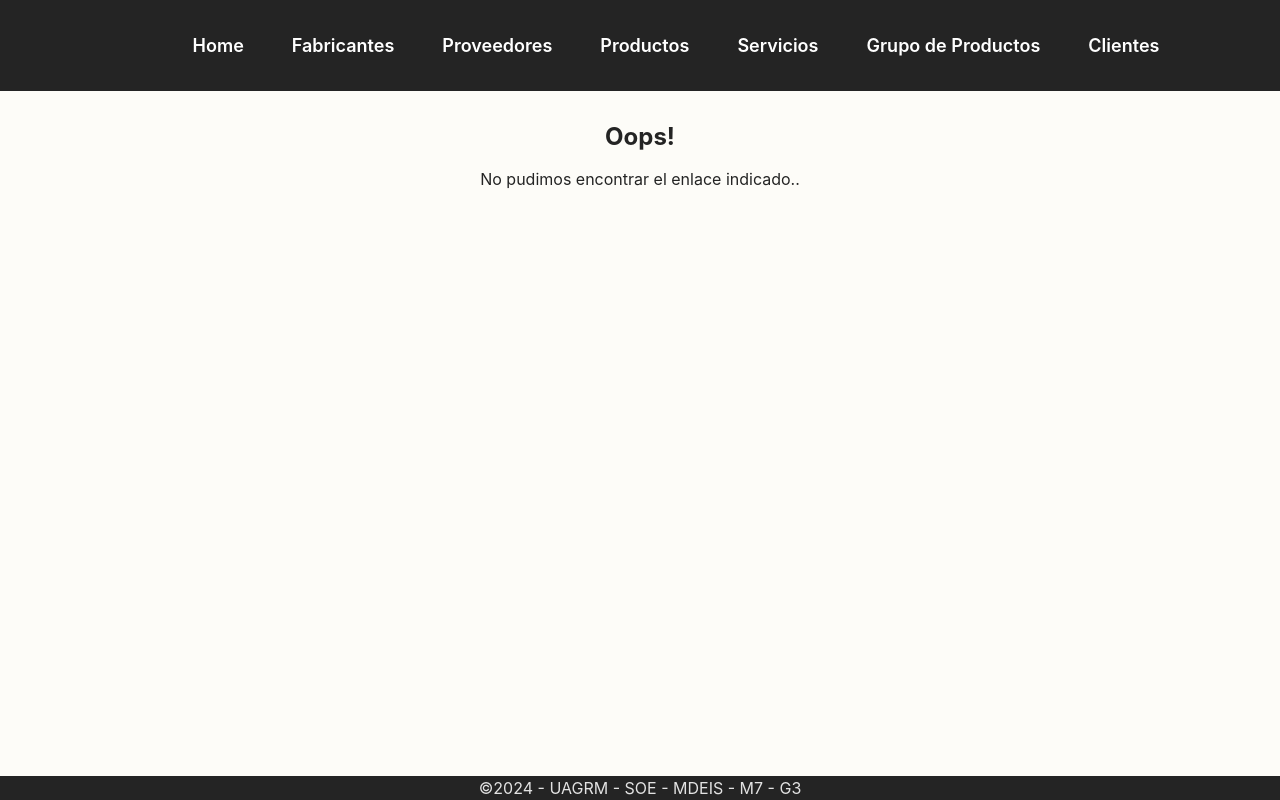
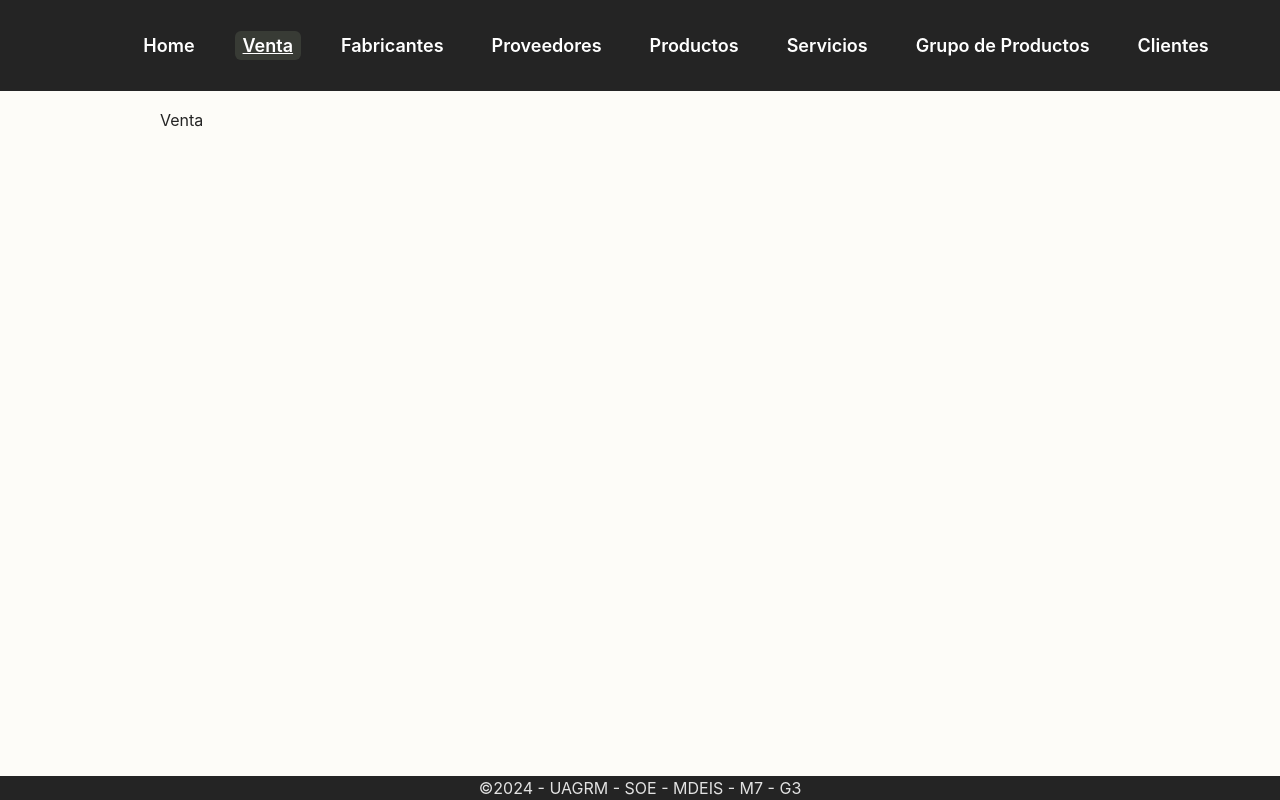
Before and after one commit to gavo/solid-fe, a React (Vite) app: page /venta in a window 1280 px wide. Built offline with nearby package versions, Linux system fonts and the light colour scheme.

Commit message:
VentaPage added

```diff
--- a/src/App.jsx
+++ b/src/App.jsx
@@ -11,6 +11,7 @@ import ServiciosPage from "./pages/ServiciosPage";
 import ClientesPage from "./pages/ClientesPage";
 import ErrorPage from "./pages/ErrorPage";
 import SharedDataProvider from "./contexts/SharedData";
+import VentaPage from "./pages/VentaPage";
 
 function App() {
   return (
@@ -26,6 +27,7 @@ function App() {
             <Route path="/grupo-productos" element={<GrupoProductoPage />} />
             <Route path="/servicios" element={<ServiciosPage />} />
             <Route path="/clientes" element={<ClientesPage />} />
+            <Route path="/venta" element={<VentaPage />} />
             <Route path="*" element={<ErrorPage />} />
           </Routes>
         </div>
--- a/src/components/NavBar.jsx
+++ b/src/components/NavBar.jsx
@@ -7,6 +7,9 @@ const NavBar = () => {
       <ul className="menu">
         <li>
           <NavLink to="/">Home</NavLink>
+        </li>
+        <li>
+          <NavLink to="/venta">Venta</NavLink>
         </li>
         <li>
           <NavLink to="/fabricantes">Fabricantes</NavLink>
--- /dev/null
+++ b/src/pages/VentaPage.jsx
@@ -0,0 +1,7 @@
+import React from "react";
+
+const VentaPage = () => {
+  return <div>Venta</div>;
+};
+
+export default VentaPage;
```
